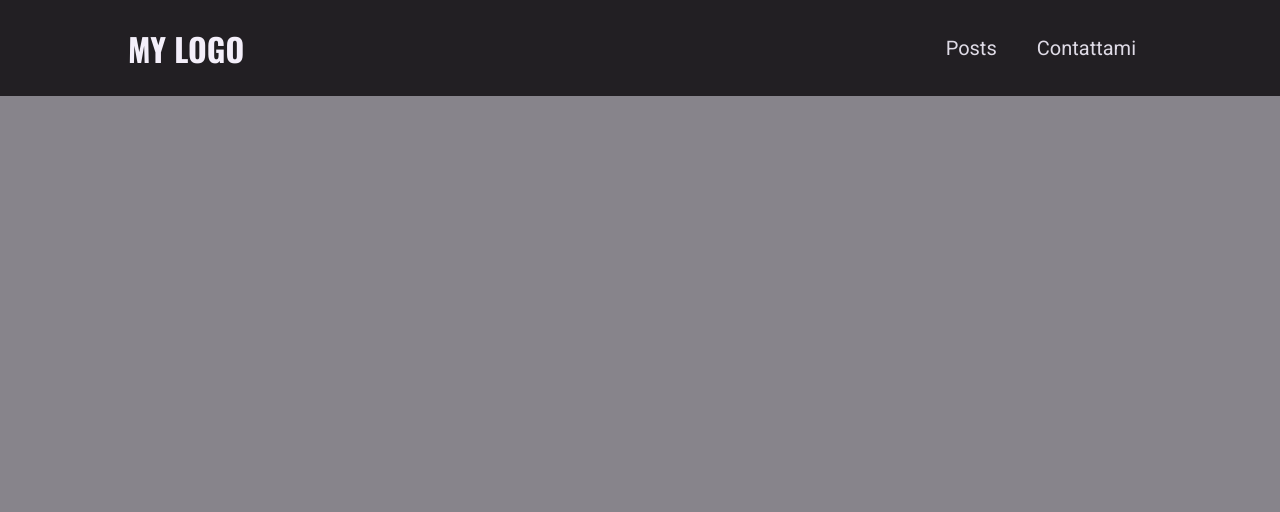
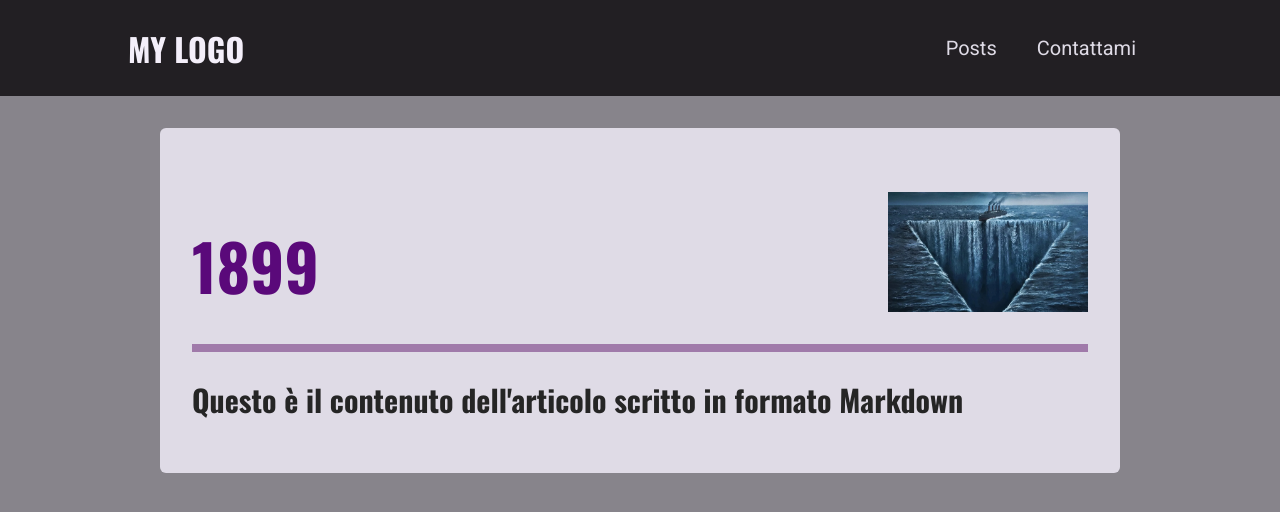
Before and after one commit to Barbarubia/nextjs-blog, a Next.js app: page /posts/1899 in a window 1280 px wide. Shown: the top 512 px of the page. Built offline with nearby package versions, Linux system fonts and the light colour scheme.

Commit message:
creata pagina per singolo post con dati provvisori

```diff
--- /dev/null
+++ b/components/posts/single-post/post-content.js
@@ -0,0 +1,24 @@
+import ReactMarkdown from "react-markdown";
+import PostHeader from "./post-header";
+import classes from "./post-content.module.css";
+
+const postData = {
+  title: "1899",
+  image: "1899.jpg",
+  date: "2022-11-30",
+  slug: "1899",
+  content: "# Questo è il contenuto dell'articolo scritto in formato Markdown",
+};
+
+function PostContent() {
+  const imagePath = `/images/posts/${postData.slug}/${postData.image}`;
+
+  return (
+    <article className={classes.content}>
+      <PostHeader title={postData.title} image={imagePath} />
+      <ReactMarkdown>{postData.content}</ReactMarkdown>
+    </article>
+  );
+}
+
+export default PostContent;
--- /dev/null
+++ b/components/posts/single-post/post-content.module.css
@@ -0,0 +1,26 @@
+.content {
+  width: 95%;
+  max-width: 60rem;
+  margin: var(--size-8) auto;
+  font-size: var(--size-5);
+  line-height: var(--size-8);
+  background-color: var(--color-grey-100);
+  border-radius: 6px;
+  padding: var(--size-4);
+}
+
+.content p {
+  color: var(--color-grey-800);
+}
+
+.content .image {
+  margin: var(--size-4) auto;
+  width: 100%;
+  max-width: 600px;
+}
+
+@media (min-width: 768px) {
+  .content {
+    padding: var(--size-8);
+  }
+}
--- /dev/null
+++ b/components/posts/single-post/post-header.js
@@ -0,0 +1,15 @@
+import Image from "next/image";
+import classes from "./post-header.module.css";
+
+function PostHeader(props) {
+  const { title, image } = props;
+
+  return (
+    <header className={classes.header}>
+      <h1>{title}</h1>
+      <Image src={image} alt={title} width={200} height={150} />
+    </header>
+  );
+}
+
+export default PostHeader;
--- /dev/null
+++ b/components/posts/single-post/post-header.module.css
@@ -0,0 +1,37 @@
+.header {
+  padding-bottom: var(--size-8);
+  border-bottom: 8px solid var(--color-primary-100);
+  margin: var(--size-4) 0;
+  display: flex;
+  flex-direction: column-reverse;
+  justify-content: space-between;
+  align-items: center;
+  gap: 1rem;
+}
+
+.header h1 {
+  font-size: var(--size-8);
+  color: var(--color-primary-500);
+  margin: 0;
+  line-height: initial;
+  text-align: center;
+}
+
+.header img {
+  object-fit: cover;
+  width: 200px;
+  height: 120px;
+}
+
+@media (min-width: 768px) {
+  .header {
+    margin: var(--size-8) 0;
+    flex-direction: row;
+    align-items: flex-end;
+  }
+
+  .header h1 {
+    font-size: var(--size-16);
+    text-align: left;
+  }
+}
--- a/pages/posts/[slug].js
+++ b/pages/posts/[slug].js
@@ -1,5 +1,9 @@
 // Questa è la pagina dinamica che contiene il singolo post selezionato
 
-function SinglePostPage() {}
+import PostContent from "../../components/posts/single-post/post-content";
+
+function SinglePostPage() {
+    return <PostContent />
+}
 
 export default SinglePostPage;
```
